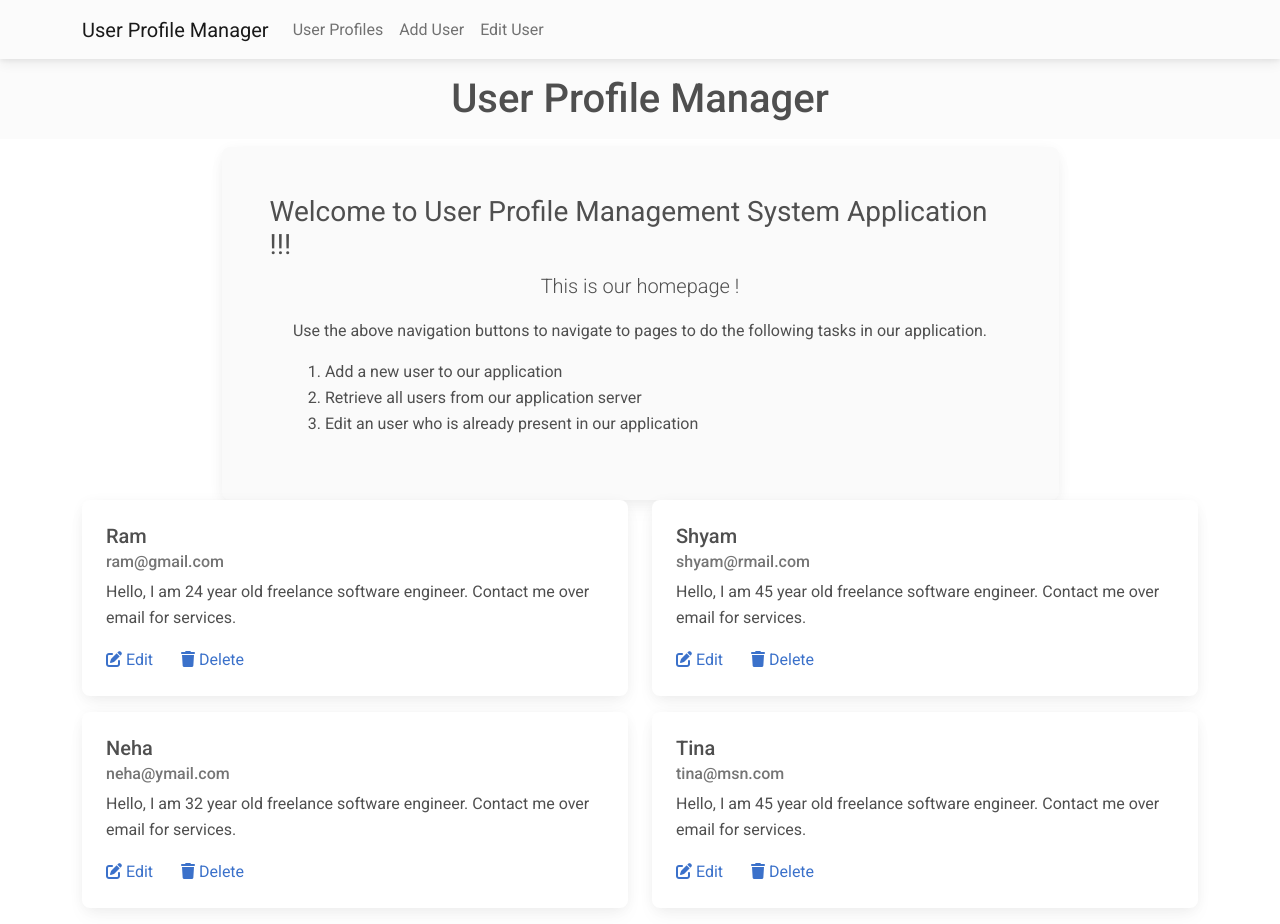
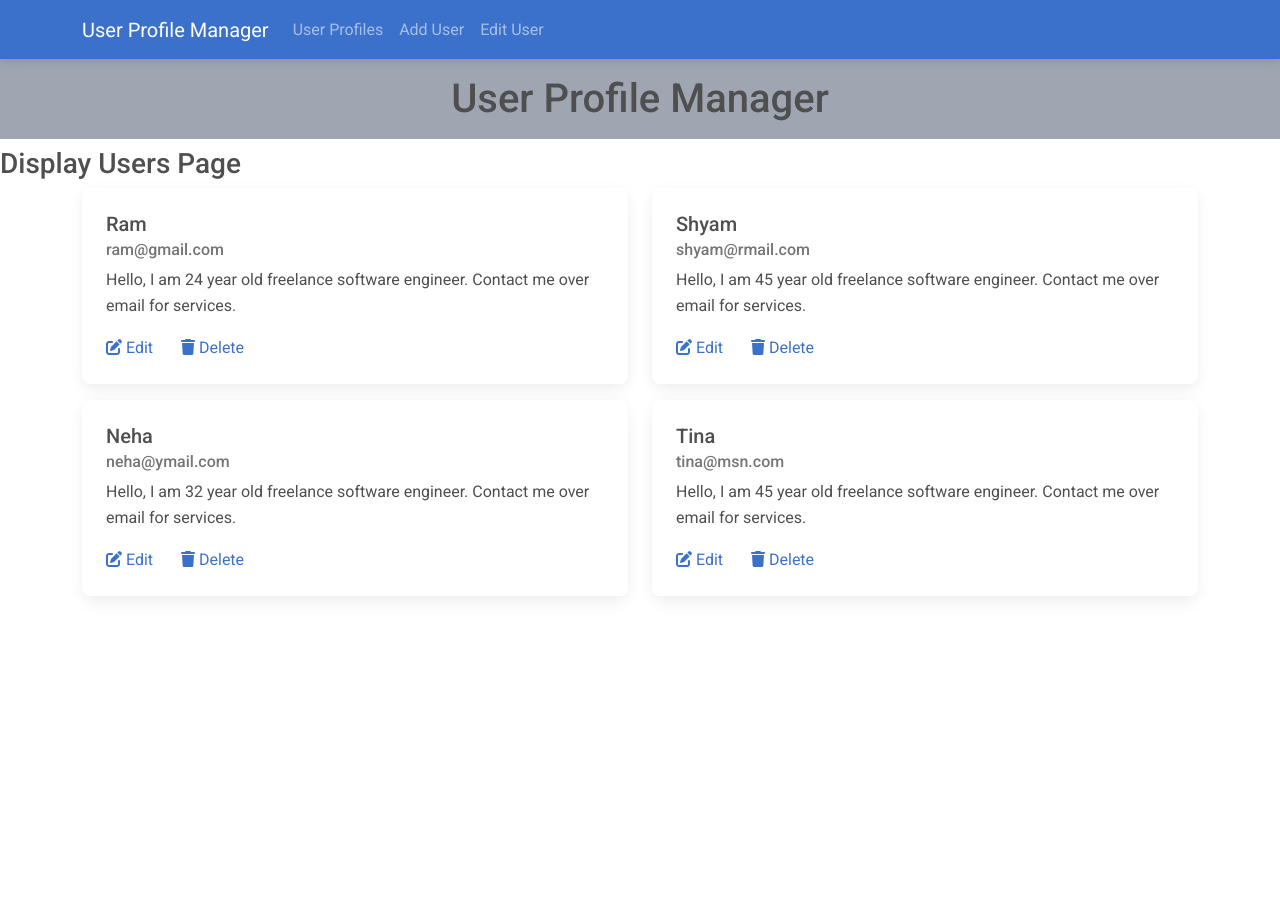
Before and after one commit to prabhupadswain/edusk-assignment, a React (Vite) app in the folder frontend/: page /display-user in a window 1280 px wide. After the commit the page ends 800 px from the top, so only its background shows below. Built offline with nearby package versions, Linux system fonts and the light colour scheme.

Commit message:
Main Layout & different screen pages created

```diff
--- a/frontend/src/App.jsx
+++ b/frontend/src/App.jsx
@@ -1,26 +1,48 @@
 import "./App.css";
 // import { Outlet } from "react-router-dom";
 
-// Import Components
-import Header from "./components/Header";
-import Hero from "./components/Hero";
-import UsersList from "./components/User/UsersList";
+// React Router DOM
+import {
+  Route,
+  createBrowserRouter,
+  createRoutesFromElements,
+  RouterProvider,
+} from "react-router-dom";
+
+// Import Main Layout
+import MainLayout from "./layouts/MainLayout";
 
 // Import Pages
-// import Home from "./pages/Home";
+import HomePage from "./pages/HomePage";
+import AddUserPage from "./pages/AddUserPage";
+import DisplayUsersPage from "./pages/DisplayUsersPage";
+import EditUserPage from "./pages/EditUserPage";
+
+// Create router
+const router = createBrowserRouter(
+  createRoutesFromElements(
+    <Route path="/" element={<MainLayout />}>
+      <Route index element={<HomePage />} />{" "}
+      <Route path="/display-user" element={<DisplayUsersPage />} />
+      <Route path="/add-user" element={<AddUserPage />} />
+      <Route path="/edit-user" element={<EditUserPage />} />
+    </Route>
+  )
+);
 
 function App() {
   return (
     <>
-      <div>
-        <Header />
-        <Hero />
-        <UsersList />
-        {/* <h2 className="mb-4 text-center">User Profile Manager App</h2> */}
-        {/* <Container className="my-2">
+      <RouterProvider router={router}></RouterProvider>
+      {/* <div>
+        {/* <Header />
+        <Hero /> */}
+      {/* <UsersList /> */}
+      {/* <h2 className="mb-4 text-center">User Profile Manager App</h2> */}
+      {/* <Container className="my-2">
           <Outlet />
-        </Container> */}
-      </div>
+        </Container>
+      </div> */}
     </>
   );
 }
--- a/frontend/src/components/Header.jsx
+++ b/frontend/src/components/Header.jsx
@@ -23,7 +23,7 @@ const Header = () => {
     //   </h1>
     // </header>
     <header>
-      <MDBNavbar expand="lg" light bgColor="light">
+      <MDBNavbar expand="lg" dark bgColor="primary">
         <MDBContainer>
           <MDBNavbarBrand href="#">User Profile Manager</MDBNavbarBrand>
           <MDBNavbarToggler
@@ -43,7 +43,7 @@ const Header = () => {
           </MDBCollapse>
         </MDBContainer>
       </MDBNavbar>
-      <h1 className="p-3 text-center bg-light">User Profile Manager</h1>
+      <h1 className="p-3 text-center bg-secondary">User Profile Manager</h1>
     </header>
   );
 };
--- /dev/null
+++ b/frontend/src/layouts/MainLayout.jsx
@@ -0,0 +1,13 @@
+import { Outlet } from "react-router-dom";
+import Header from "../components/Header";
+
+const MainLayout = () => {
+  return (
+    <>
+      <Header />
+      <Outlet />
+    </>
+  );
+};
+
+export default MainLayout;
--- /dev/null
+++ b/frontend/src/pages/AddUserPage.jsx
@@ -0,0 +1,14 @@
+import React from "react";
+import UserForm from "../components/UserForm";
+
+const AddUserPage = () => {
+  return (
+    <main>
+      <section>
+        <h3>Add User Page</h3>
+      </section>
+    </main>
+  );
+};
+
+export default AddUserPage;
--- /dev/null
+++ b/frontend/src/pages/DisplayUsersPage.jsx
@@ -0,0 +1,14 @@
+import UsersList from "../components/User/UsersList";
+
+const DisplayUsersPage = () => {
+  return (
+    <main>
+      <h3>Display Users Page</h3>
+      <section>
+        <UsersList />
+      </section>
+    </main>
+  );
+};
+
+export default DisplayUsersPage;
--- /dev/null
+++ b/frontend/src/pages/EditUserPage.jsx
@@ -0,0 +1,13 @@
+import React from "react";
+
+const EditUserPage = () => {
+  return (
+    <main>
+      <section>
+        <h3>Edit User Page</h3>
+      </section>
+    </main>
+  );
+};
+
+export default EditUserPage;
--- /dev/null
+++ b/frontend/src/pages/HomePage.jsx
@@ -0,0 +1,11 @@
+import Hero from "../components/Hero";
+
+const HomePage = () => {
+  return (
+    <>
+      <Hero />;
+    </>
+  );
+};
+
+export default HomePage;
```
Also changed, not shown: frontend/src/main.jsx (+0 -7 lines), frontend/src/pages/CreateUser.jsx (deleted, +0 -18 lines), frontend/src/pages/DisplayUser.jsx (deleted, +0 -17 lines), frontend/src/pages/EditUser.jsx (deleted, +0 -7 lines), frontend/src/pages/Home.jsx (deleted, +0 -7 lines).
